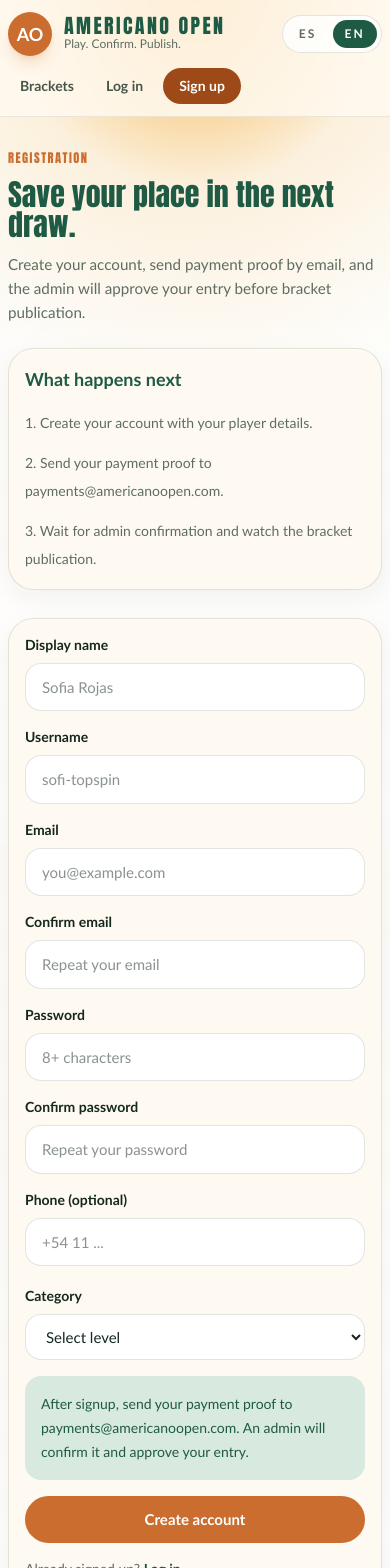
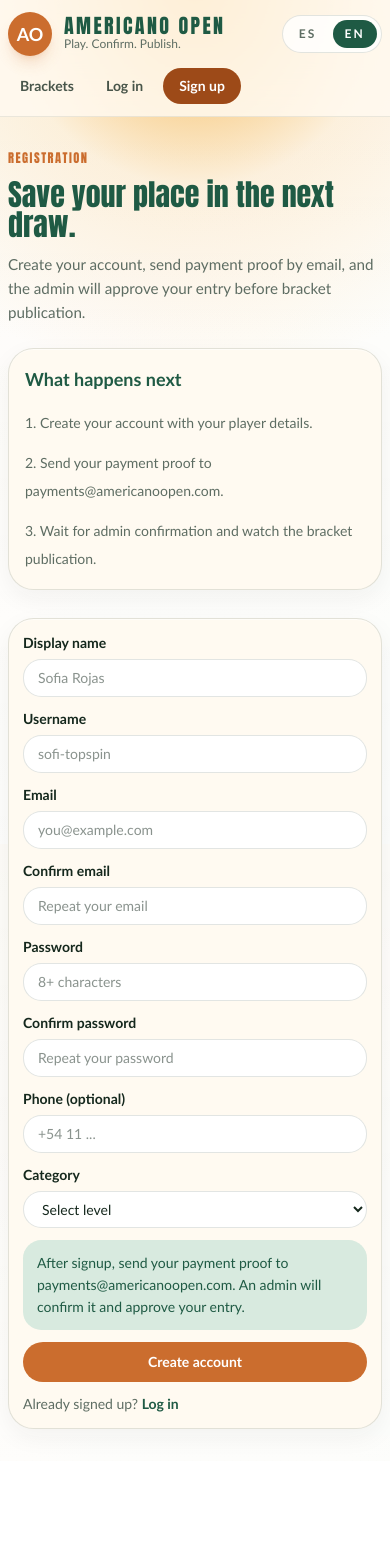
Before and after one commit to lolo-pb/Americano-web, a Next.js app: page /en/sign-up in a window 390 px wide. Shown: the top 1568 px of the page. After the commit the page ends 1461 px from the top, so only its background shows below. Built offline with nearby package versions, Linux system fonts and the light colour scheme; no server answers.

Commit message:
smaller, nice now

```diff
--- a/src/components/auth/login-form.tsx
+++ b/src/components/auth/login-form.tsx
@@ -73,31 +73,31 @@
   }
 
   return (
-    <form onSubmit={handleSubmit(onSubmit)} className="card rounded-[1.6rem] p-4 sm:rounded-[2rem] sm:p-8">
-      <div className="grid gap-4 sm:gap-5">
+    <form onSubmit={handleSubmit(onSubmit)} className="card rounded-[1.6rem] p-3.5 sm:rounded-[2rem] sm:p-8">
+      <div className="grid gap-3 sm:gap-5">
         {justRegistered && (
-          <div className="rounded-2xl bg-forest-soft px-4 py-4 text-sm text-forest">
+          <div className="rounded-[1.15rem] bg-forest-soft px-3.5 py-3 text-sm text-forest sm:rounded-2xl sm:px-4 sm:py-4">
             {t("login.registeredMessage")}
           </div>
         )}
 
-        <label className="grid gap-2">
+        <label className="grid gap-1.5 sm:gap-2">
           <span className="text-sm font-semibold text-ink">{t("login.fields.email")}</span>
           <input
             {...register("email")}
             type="email"
-            className="rounded-2xl border border-line bg-white px-4 py-3 outline-none focus:border-forest"
+            className="rounded-[1.15rem] border border-line bg-white px-3.5 py-2 text-sm outline-none focus:border-forest sm:rounded-2xl sm:px-4 sm:py-3 sm:text-base"
             placeholder={t("login.placeholders.email")}
           />
           {errors.email && <p className="text-sm text-danger">{errors.email.message}</p>}
         </label>
 
-        <label className="grid gap-2">
+        <label className="grid gap-1.5 sm:gap-2">
           <span className="text-sm font-semibold text-ink">{t("login.fields.password")}</span>
           <input
             {...register("password")}
             type="password"
-            className="rounded-2xl border border-line bg-white px-4 py-3 outline-none focus:border-forest"
+            className="rounded-[1.15rem] border border-line bg-white px-3.5 py-2 text-sm outline-none focus:border-forest sm:rounded-2xl sm:px-4 sm:py-3 sm:text-base"
             placeholder={t("login.placeholders.password")}
           />
           {errors.password && <p className="text-sm text-danger">{errors.password.message}</p>}
@@ -108,7 +108,7 @@
         <button
           type="submit"
           disabled={isSubmitting}
-          className="rounded-full bg-forest px-5 py-3 font-semibold text-white hover:bg-forest/90 disabled:cursor-not-allowed disabled:opacity-60"
+          className="rounded-full bg-forest px-4 py-2.5 text-sm font-semibold text-white hover:bg-forest/90 disabled:cursor-not-allowed disabled:opacity-60 sm:px-5 sm:py-3 sm:text-base"
         >
           {isSubmitting ? t("login.submitBusy") : t("login.submitIdle")}
         </button>
--- a/src/components/auth/sign-up-form.tsx
+++ b/src/components/auth/sign-up-form.tsx
@@ -113,67 +113,67 @@
   }
 
   return (
-    <form onSubmit={handleSubmit(onSubmit)} className="card rounded-[1.6rem] p-4 sm:rounded-[2rem] sm:p-8">
-      <div className="grid gap-4 sm:gap-5">
-        <label className="grid gap-2">
+    <form onSubmit={handleSubmit(onSubmit)} className="card rounded-[1.6rem] p-3.5 sm:rounded-[2rem] sm:p-8">
+      <div className="grid gap-3 sm:gap-5">
+        <label className="grid gap-1.5 sm:gap-2">
           <span className="text-sm font-semibold text-ink">{t("signUp.fields.displayName")}</span>
           <input
             {...register("displayName")}
-            className="rounded-2xl border border-line bg-white px-4 py-3 outline-none focus:border-forest"
+            className="rounded-[1.15rem] border border-line bg-white px-3.5 py-2 text-sm outline-none focus:border-forest sm:rounded-2xl sm:px-4 sm:py-3 sm:text-base"
             placeholder={t("signUp.placeholders.displayName")}
           />
           {errors.displayName && <p className="text-sm text-danger">{errors.displayName.message}</p>}
         </label>
 
-        <label className="grid gap-2">
+        <label className="grid gap-1.5 sm:gap-2">
           <span className="text-sm font-semibold text-ink">{t("signUp.fields.username")}</span>
           <input
             {...register("username")}
-            className="rounded-2xl border border-line bg-white px-4 py-3 outline-none focus:border-forest"
+            className="rounded-[1.15rem] border border-line bg-white px-3.5 py-2 text-sm outline-none focus:border-forest sm:rounded-2xl sm:px-4 sm:py-3 sm:text-base"
             placeholder={t("signUp.placeholders.username")}
           />
           {errors.username && <p className="text-sm text-danger">{errors.username.message}</p>}
         </label>
 
-        <label className="grid gap-2">
+        <label className="grid gap-1.5 sm:gap-2">
           <span className="text-sm font-semibold text-ink">{t("signUp.fields.email")}</span>
           <input
             {...register("email")}
             type="email"
-            className="rounded-2xl border border-line bg-white px-4 py-3 outline-none focus:border-forest"
+            className="rounded-[1.15rem] border border-line bg-white px-3.5 py-2 text-sm outline-none focus:border-forest sm:rounded-2xl sm:px-4 sm:py-3 sm:text-base"
             placeholder={t("signUp.placeholders.email")}
           />
           {errors.email && <p className="text-sm text-danger">{errors.email.message}</p>}
         </label>
 
-        <label className="grid gap-2">
+        <label className="grid gap-1.5 sm:gap-2">
           <span className="text-sm font-semibold text-ink">{t("signUp.fields.confirmEmail")}</span>
           <input
             {...register("confirmEmail")}
             type="email"
-            className="rounded-2xl border border-line bg-white px-4 py-3 outline-none focus:border-forest"
+            className="rounded-[1.15rem] border border-line bg-white px-3.5 py-2 text-sm outline-none focus:border-forest sm:rounded-2xl sm:px-4 sm:py-3 sm:text-base"
             placeholder={t("signUp.placeholders.confirmEmail")}
           />
           {errors.confirmEmail && <p className="text-sm text-danger">{errors.confirmEmail.message}</p>}
         </label>
 
-        <label className="grid gap-2">
+        <label className="grid gap-1.5 sm:gap-2">
           <span className="text-sm font-semibold text-ink">{t("signUp.fields.password")}</span>
           <input
             {...register("password")}
             type="password"
-            className="rounded-2xl border border-line bg-white px-4 py-3 outline-none focus:border-forest"
+            className="rounded-[1.15rem] border border-line bg-white px-3.5 py-2 text-sm outline-none focus:border-forest sm:rounded-2xl sm:px-4 sm:py-3 sm:text-base"
             placeholder={t("signUp.placeholders.password")}
           />
           {errors.password && <p className="text-sm text-danger">{errors.password.message}</p>}
         </label>
 
-        <label className="grid gap-2">
+        <label className="grid gap-1.5 sm:gap-2">
           <span className="text-sm font-semibold text-ink">{t("signUp.fields.confirmPassword")}</span>
           <input
             {...register("confirmPassword")}
             type="password"
-            className="rounded-2xl border border-line bg-white px-4 py-3 outline-none focus:border-forest"
+            className="rounded-[1.15rem] border border-line bg-white px-3.5 py-2 text-sm outline-none focus:border-forest sm:rounded-2xl sm:px-4 sm:py-3 sm:text-base"
             placeholder={t("signUp.placeholders.confirmPassword")}
           />
           {errors.confirmPassword && (
@@ -181,20 +181,20 @@
           )}
         </label>
 
-        <div className="grid gap-5 sm:grid-cols-2">
-          <label className="grid gap-2">
+        <div className="grid gap-3 sm:gap-5 sm:grid-cols-2">
+          <label className="grid gap-1.5 sm:gap-2">
             <span className="text-sm font-semibold text-ink">{t("signUp.fields.phone")}</span>
             <input
               {...register("phone")}
-              className="rounded-2xl border border-line bg-white px-4 py-3 outline-none focus:border-forest"
+              className="rounded-[1.15rem] border border-line bg-white px-3.5 py-2 text-sm outline-none focus:border-forest sm:rounded-2xl sm:px-4 sm:py-3 sm:text-base"
               placeholder={t("signUp.placeholders.phone")}
             />
           </label>
-          <label className="grid gap-2">
+          <label className="grid gap-1.5 sm:gap-2">
             <span className="text-sm font-semibold text-ink">{t("signUp.fields.category")}</span>
             <select
               {...register("category")}
-              className="rounded-2xl border border-line bg-white px-4 py-3 outline-none focus:border-forest"
+              className="rounded-[1.15rem] border border-line bg-white px-3.5 py-2 text-sm outline-none focus:border-forest sm:rounded-2xl sm:px-4 sm:py-3 sm:text-base"
             >
               <option value="">{t("common.levels.select")}</option>
               <option value="Beginner">{t("common.levels.beginner")}</option>
@@ -204,7 +204,7 @@
           </label>
         </div>
 
-        <div className="rounded-2xl bg-forest-soft px-4 py-4 text-sm leading-6 text-forest">
+        <div className="rounded-[1.15rem] bg-forest-soft px-3.5 py-3 text-sm leading-5.5 text-forest sm:rounded-2xl sm:px-4 sm:py-4 sm:leading-6">
           {t("signUp.paymentNotice", { paymentEmail })}{" "}
         </div>
 
@@ -213,7 +213,7 @@
         <button
           type="submit"
           disabled={isSubmitting}
-          className="rounded-full bg-accent px-5 py-3 font-semibold text-white hover:bg-accent-strong disabled:cursor-not-allowed disabled:opacity-60"
+          className="rounded-full bg-accent px-4 py-2.5 text-sm font-semibold text-white hover:bg-accent-strong disabled:cursor-not-allowed disabled:opacity-60 sm:px-5 sm:py-3 sm:text-base"
         >
           {isSubmitting ? t("signUp.submitBusy") : t("signUp.submitIdle")}
         </button>
```
